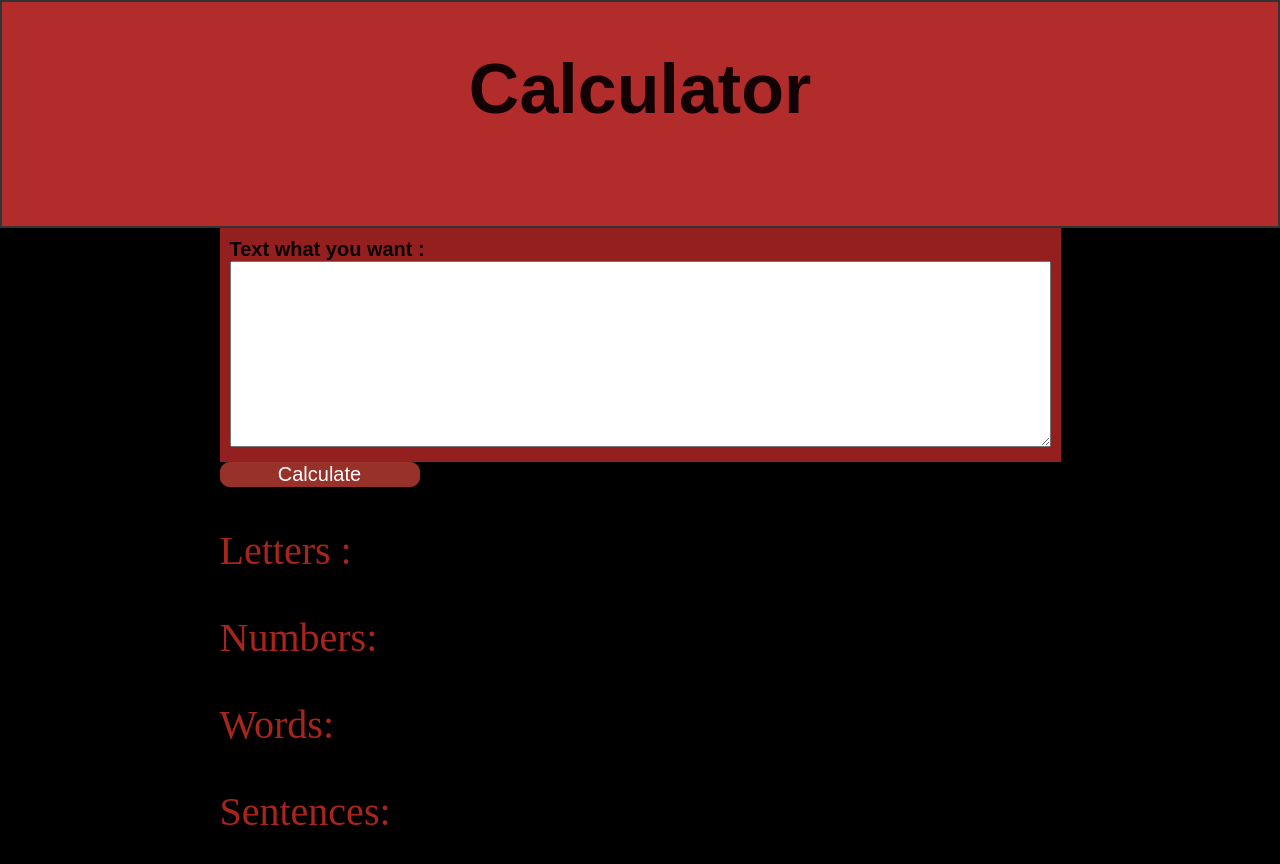
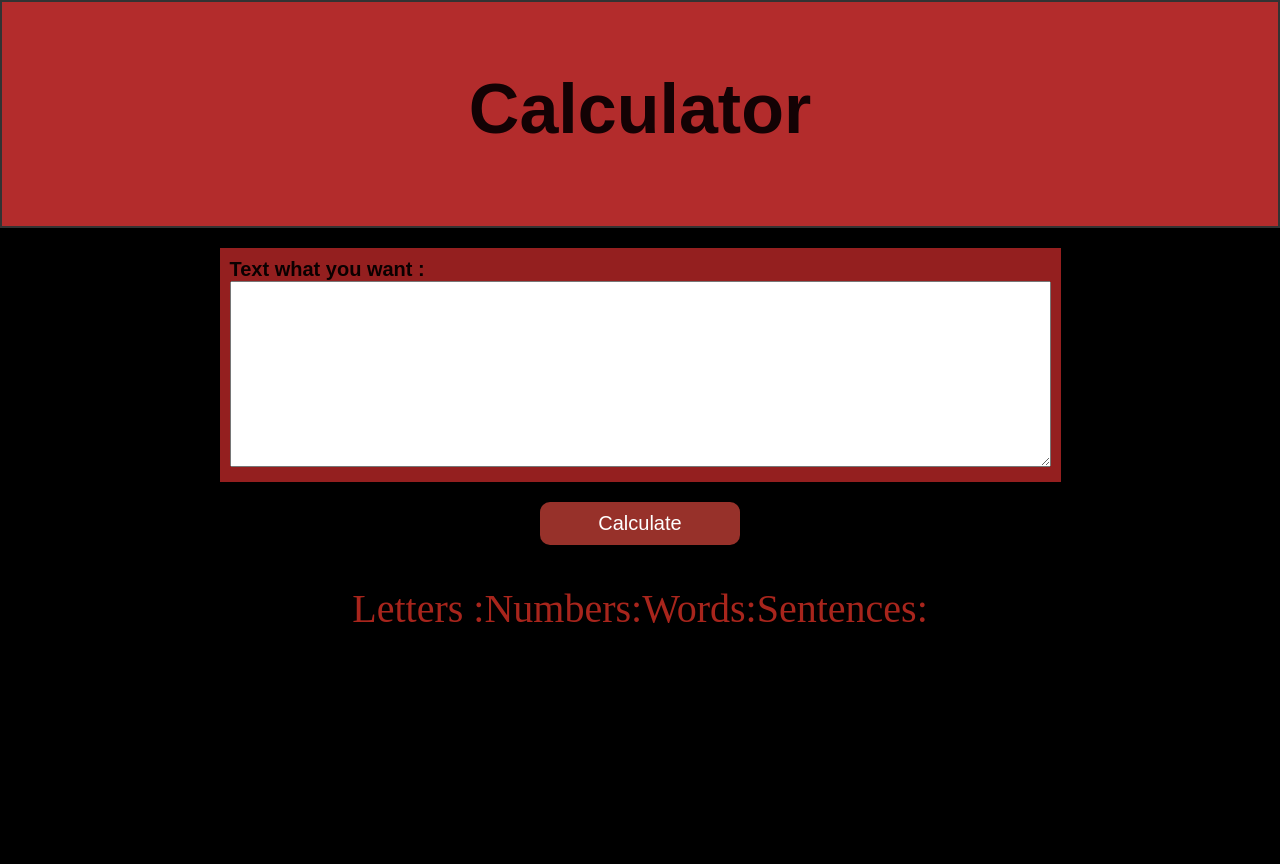
Before and after one commit to anulvardan/word-counter--Ani---Vardanyan-, a plain HTML site: page index.html in a window 1280 px wide. After the commit the page ends 800 px from the top, so only its background shows below. Drawn offline with Linux system fonts and the light colour scheme; a web font is replaced by a local one.

Commit message:
heeyyheeeyyyy

```diff
--- a/index.html
+++ b/index.html
@@ -13,18 +13,21 @@
 <body>
   <div class="header">
     <header>
-      <h1>Calculator</h1>
+      <div class="TheWholeMaket">
+        <h1>Calculator</h1>
+      </div>
     </header>
   </div>
+
   <div class="TheApp">
     <div class="TheWholeMaket">
       <div class="text">
         Text what you want : <br>
         <textarea id="textarea" name="text" rows="12" cols="100"></textarea><br>
       </div>
-      <div class="buttonCss">
-        <button type="button" class="buttonCss" onClick="calculate()">Calculate</button>
-      </div>
+      <button type="button" class="buttonCss" onClick="calculate()">Calculate</button>
+      <!-- <div class="buttonCss">
+      </div> -->
       <div class="output">
         <p>Letters :
           <span id="resultLetters"></span>
--- a/style.css
+++ b/style.css
@@ -1,7 +1,20 @@
 body {
     margin: 0;
-    padding: 0%;
+    padding: 0;
+    border: 0;
+    box-sizing: border-box;
     background-color: rgb(0, 0, 0);
+}
+
+.TheWholeMaket{
+    max-width: 70%;
+    padding: 20px;
+    margin: 0 auto;
+
+    display: flex;
+    flex-direction: column;
+    justify-content: center;
+    align-items: center;
 }
 
 .header {
@@ -22,7 +35,7 @@ body {
 }
 
 .text {
-    margin: 0;
+    margin-bottom: 20px;
     background-color: rgb(148, 31, 31);
     color: rgb(10, 0, 0);
     padding: 10px;
@@ -39,9 +52,12 @@ body {
     border-radius: 10px;
     width: 200px;
     font-family: "Shantell Sans", sans-serif;
+    padding: 10px 5px;
 }
 
 .output {
+    display: flex;
+    justify-content: space-between;
     color: rgb(168, 37, 28);
     font-size: 40px;
 }
```
Also changed, not shown: index.js (+9 -1 lines).
